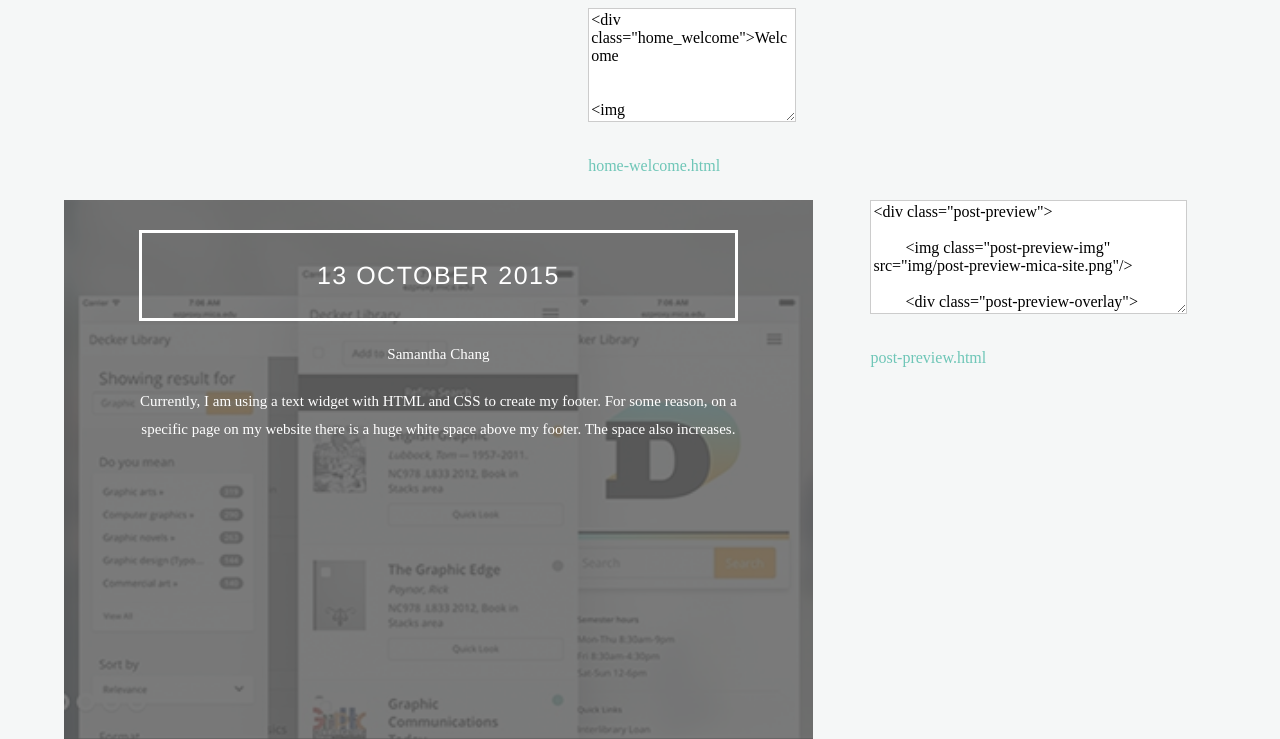
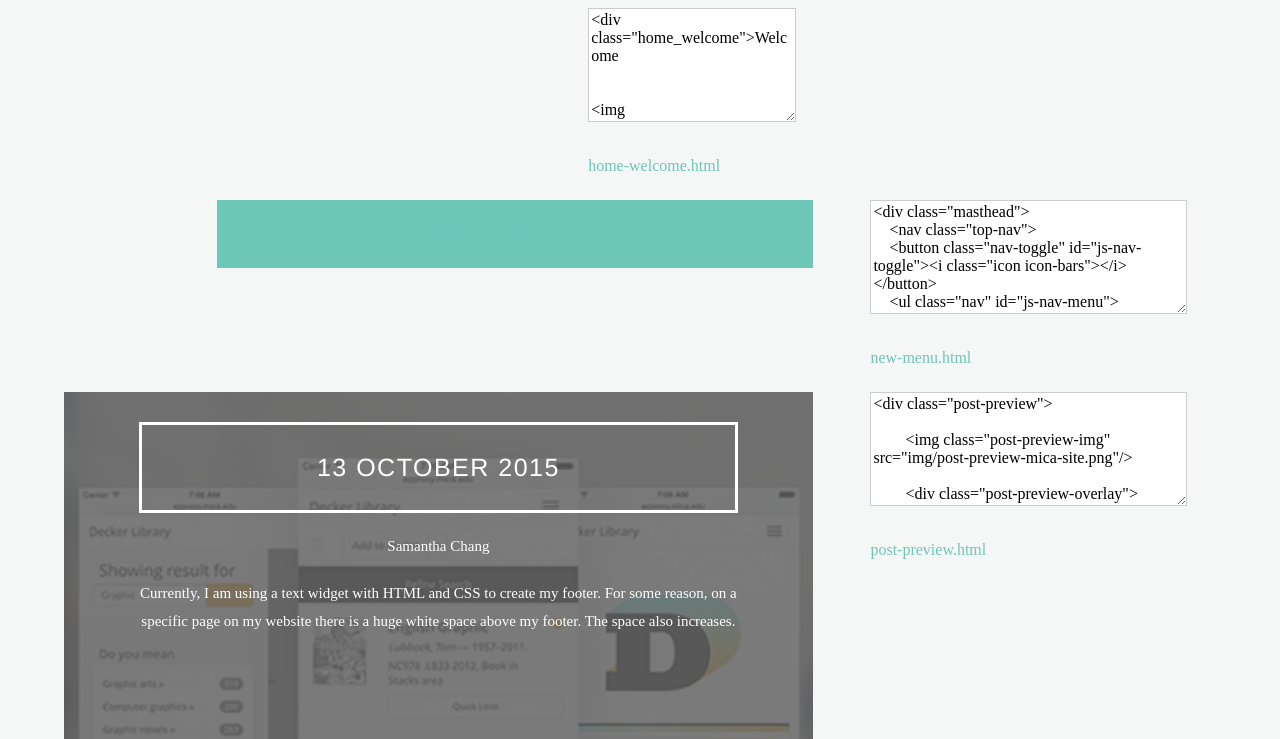
Before and after one commit to kwebber/mica-website, a PHP site: page / in a window 1280 px wide. Shown: the part 3688-4427 px from the top of the page. Run offline with PHP 8.4, Linux system fonts and the light colour scheme; some libraries are stand-ins or nearby versions.

Commit message:
new-menu in styleguide

```diff
--- a/Styleguide/home.html
+++ b/Styleguide/home.html
@@ -6,8 +6,6 @@
     <title>Home Page</title>
     <script src="https://use.fonticons.com/e8e95619.js"></script>
     <link rel="stylesheet" href="main.css"></link>
-    <!--<script src="http://code.jquery.com/jquery-latest.min.js" type="text/javascript"></script>
-    <script src="script.js"></script>-->
 </head>
 
 <body>
--- a/Styleguide/index.php
+++ b/Styleguide/index.php
@@ -3,6 +3,7 @@
 <head>
 <meta charset="utf-8">
 <title>Pattern Primer</title>
+<script src="https://use.fonticons.com/e8e95619.js"></script>
 <link rel="stylesheet" href="main.css">
 <style>
 .pattern {
@@ -22,6 +23,8 @@
     width: 90%;
 }
 </style>
+<script src="https://code.jquery.com/jquery-1.11.3.js"></script>
+<script src="new-menu.js"></script>
 </head>
 <body>
 <br/><br/><br/><br/><br/><br/><br/><br/><br/>
--- a/Styleguide/main.css
+++ b/Styleguide/main.css
@@ -944,14 +944,14 @@ div.blog-date > p {
 	margin: 30px 100px;
 }
 
-.nav {
+/*.nav {
 	background-color: #fff;
 	display:inline-block;
 	width: 30%;
 	float: right;
 	margin: 60px 100px;
 }
-
+*/
 .search {
 	background-color: #fff;
 	width: 100%;
@@ -1368,7 +1368,7 @@ div.blog-date > p {
 
 .sm-space {
 	height: 30px;
-	width 100%;
+	width: 100%;
 }
 
 /*social media*/
@@ -1551,3 +1551,142 @@ div.blog-date > p {
 		width: 100%;
 	}
 }
+
+/*this is all new menu content*/
+
+
+.masthead {
+  position: relative;
+  float: right;
+  z-index: 10;
+  padding: 20px;
+  background: #6ec6b7;
+}
+
+.nav {
+  list-style: none;
+  padding: 0;
+  margin: 0;
+}
+
+.nav li {
+	font-weight: 400;
+	letter-spacing: 1px;
+	font-size: 16px;
+ 	display: inline-block;
+	font-family: GriffithGothic Regular, Helvetica, Georgia, sans-serif;
+	color: #fff;
+	padding-left: 20px;
+}
+
+.nav li a:hover {
+	/*font-weight: 700;*/
+	border-bottom: 2px solid #fff;
+}
+
+.nav li a:visited {
+	color: #fff;
+}
+
+.nav-toggle {
+  display: none;
+}
+
+.overlay {
+  position: fixed;
+  top: 0;
+  right: 0;
+  bottom: 0;
+  left: 0;
+  z-index: 1;
+  background: rgba(0, 0, 0, .5);
+  opacity: 0;
+  transition: opacity .3s ease-out;
+}
+
+.nav-toggle {
+	width: auto;
+	text-align: center;
+	font-family: GriffithGothic Regular, 'Helvetica Neue', Arial, sans-serif;
+	font-size: 18px;
+	font-weight: normal;
+	font-style: normal;
+	border: none;
+	cursor: pointer;
+	padding: 15px 25px 15px 25px;
+	line-height: 1;
+	background-color: transparent;
+	color: #fff;
+
+}
+.nav-toggle:hover,
+.nav-toggle:focus {
+	/*outline: none;*/
+	background-color: transparent;
+	color: #6ec6b7;
+
+}
+.nav-toggle:active, {
+	background-color: transparent;
+	border: none;
+	color: #6ec6b7;
+}
+
+
+.icon-bars {
+	color: #fff;
+	font-size: 25px;
+}
+
+@media (max-width: 48em) {
+
+.masthead {
+	float: left;
+}
+
+  .nav-toggle {
+    display: block;
+  }
+
+  .nav {
+    height: 0;
+    max-height: 0;
+    overflow: hidden;
+    transition: all .3s ease-out;
+  }
+
+  .nav li {
+    display: block;
+    background-color: #fff;
+    border: 2px solid #6ec6b7;
+    border-top: 0;
+    width: 140px;
+  }
+
+  .nav li:first-child {
+  	border-top: 2px solid #6ec6b7;
+}
+
+  .nav li a:hover {
+  	color: #6ec6b7;
+}
+
+.nav li a:visited {
+	color: #5a5a5a;
+}
+
+
+
+  .nav.is-active {
+    position: absolute;
+    top: 100%;
+    left: 0;
+    height: inherit;
+    max-height: 1000px;
+  }
+
+  .nav-is-active .overlay {
+    z-index: 5;
+    opacity: 1;
+  }
+}
--- /dev/null
+++ b/Styleguide/new-menu.js
@@ -0,0 +1,8 @@
+    $(function() {
+    $('#js-nav-toggle').on('click', function (event) {
+      event.preventDefault();
+      $('body').toggleClass('nav-is-active');
+      $('#js-nav-menu').toggleClass('is-active');
+
+  });
+});
--- /dev/null
+++ b/Styleguide/patterns/new-menu.html
@@ -0,0 +1,16 @@
+<div class="masthead">
+    <nav class="top-nav">
+    <button class="nav-toggle" id="js-nav-toggle"><i class="icon icon-bars"></i></button>
+    <ul class="nav" id="js-nav-menu">
+      <li><a href="#">Events</a></li>
+      <li><a href="#">News</a></li>
+      <li><a href="#">Profiles</a></li>
+      <li><a href="#">Experiences</a></li>
+      <li><a href="#">Resources</a></li>
+      <li><a href="#">Dialogue</a></li>
+
+
+    </ul>
+  </nav>
+  </div>
+  <div class="overlay"></div>
```
